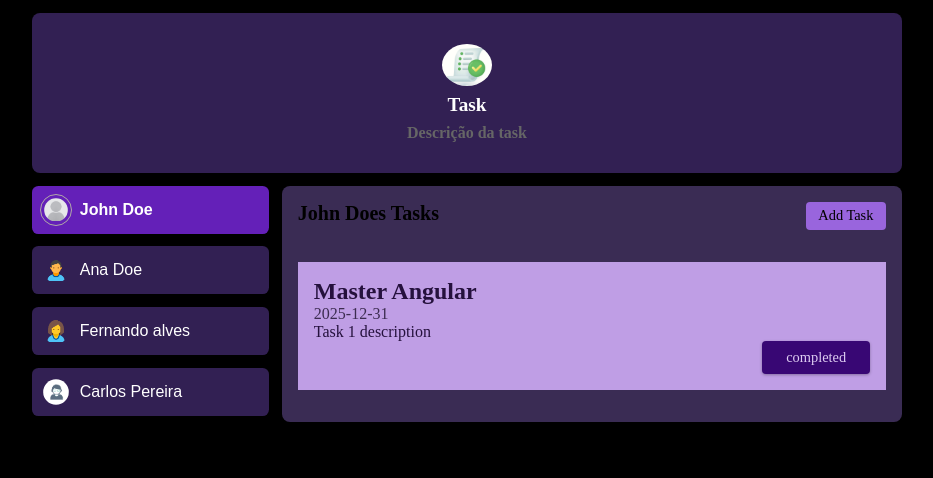
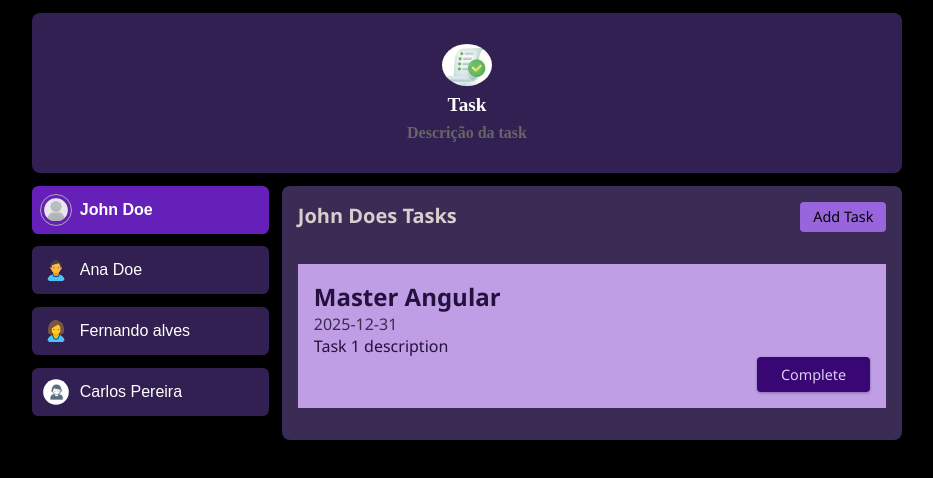
Before and after one commit to alessandrouleon/task-angular, an Angular app: page / in a window 1280 px wide. Both pictures are taken after a click on the button "John Doe". Shown: the top 478 px of the page, without its empty margins (173-1106 px from the left). Built offline with nearby package versions, Linux system fonts and the light colour scheme.

Commit message:
feat: add event click task

```diff
--- a/src/app/tasks/task/task.component.html
+++ b/src/app/tasks/task/task.component.html
@@ -3,6 +3,6 @@
   <time>{{ task.dueDate }}</time>
   <p>{{ task.sumary }}</p>
   <div class="actions">
-    <button>completed</button>
+    <button (click)="onCompleteTask()">Complete</button>
   </div>
 </article>
--- a/src/app/tasks/task/task.component.ts
+++ b/src/app/tasks/task/task.component.ts
@@ -1,4 +1,4 @@
-import { Component, Input } from '@angular/core';
+import { Component, EventEmitter, Input, Output } from '@angular/core';
 import { Task } from './task.model';
 @Component({
   selector: 'app-task',
@@ -8,4 +8,8 @@
 })
 export class TaskComponent {
   @Input({ required: true }) task!: Task;
+  @Output() complete = new EventEmitter<string>();
+  onCompleteTask() {
+    this.complete.emit(this.task.id);
+  }
 }
--- a/src/app/tasks/tasks.component.html
+++ b/src/app/tasks/tasks.component.html
@@ -9,7 +9,7 @@
   <ul class="tasks">
     @for (task of selectedUserTesks; track task.id) {
     <li>
-      <app-task [task]="task" />
+      <app-task [task]="task" (complete)="onCompleteTask($event)" />
     </li>
     }
   </ul>
--- a/src/app/tasks/tasks.component.scss
+++ b/src/app/tasks/tasks.component.scss
@@ -4,6 +4,8 @@
   max-height: 60vh;
   overflow: auto;
   background-color: #3a2c54;
+  color: rgb(216, 206, 206);
+  font-family: 'Segoe UI', Tahoma, Geneva, Verdana, sans-serif;
 }
 
 header {
@@ -38,7 +40,7 @@
 
 menu button:hover,
 menu button:active {
-  background-color: #a565dd
+  background-color: #a565dd;
 }
 
 ul {
--- a/src/app/tasks/tasks.component.ts
+++ b/src/app/tasks/tasks.component.ts
@@ -1,5 +1,6 @@
 import { Component, Input } from '@angular/core';
 import { TaskComponent } from './task/task.component';
+import { Task } from './task/task.model';
 
 @Component({
   selector: 'app-tasks',
@@ -11,7 +12,7 @@
   @Input({ required: true }) userId!: string;
   @Input({ required: true }) name!: string;
 
-  tasks = [
+  tasks: Task[] = [
     {
       id: 't1',
       userId: 'u0',
@@ -44,4 +45,7 @@
   get selectedUserTesks() {
     return this.tasks.filter((task) => task.userId === this.userId);
   }
+  onCompleteTask(id: string) {
+    this.tasks = this.tasks.filter((task) => task.id !== id);
+  }
 }
```
